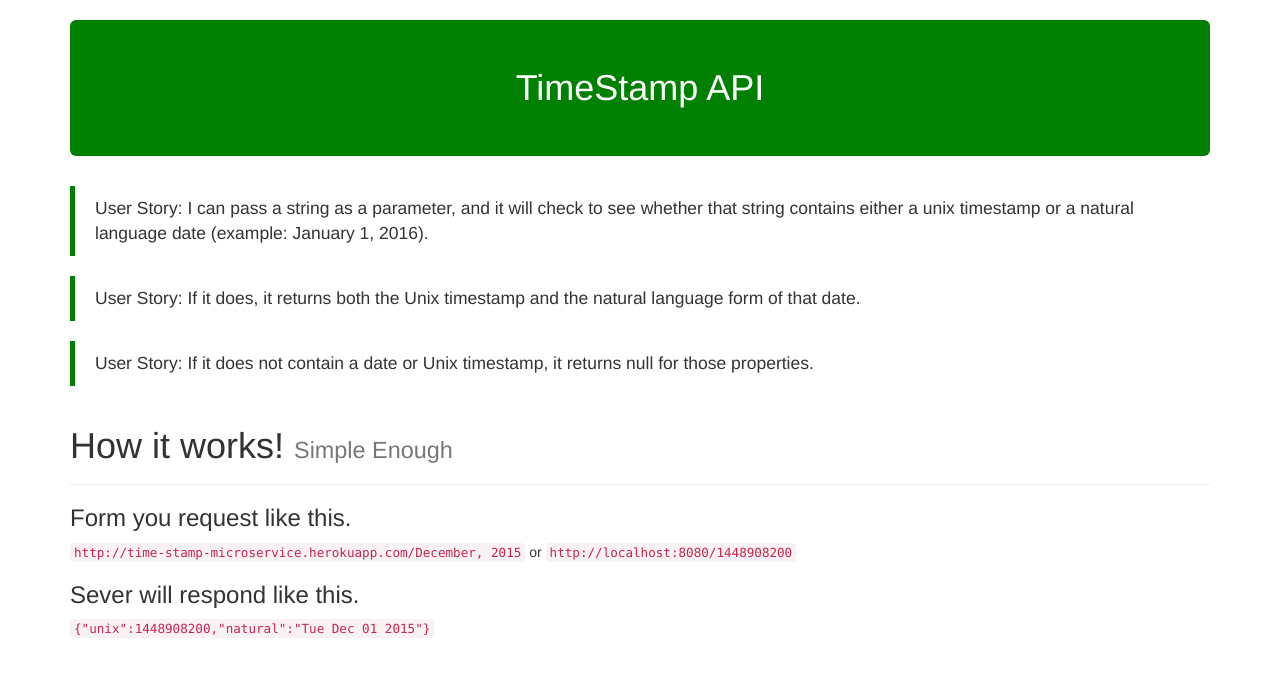
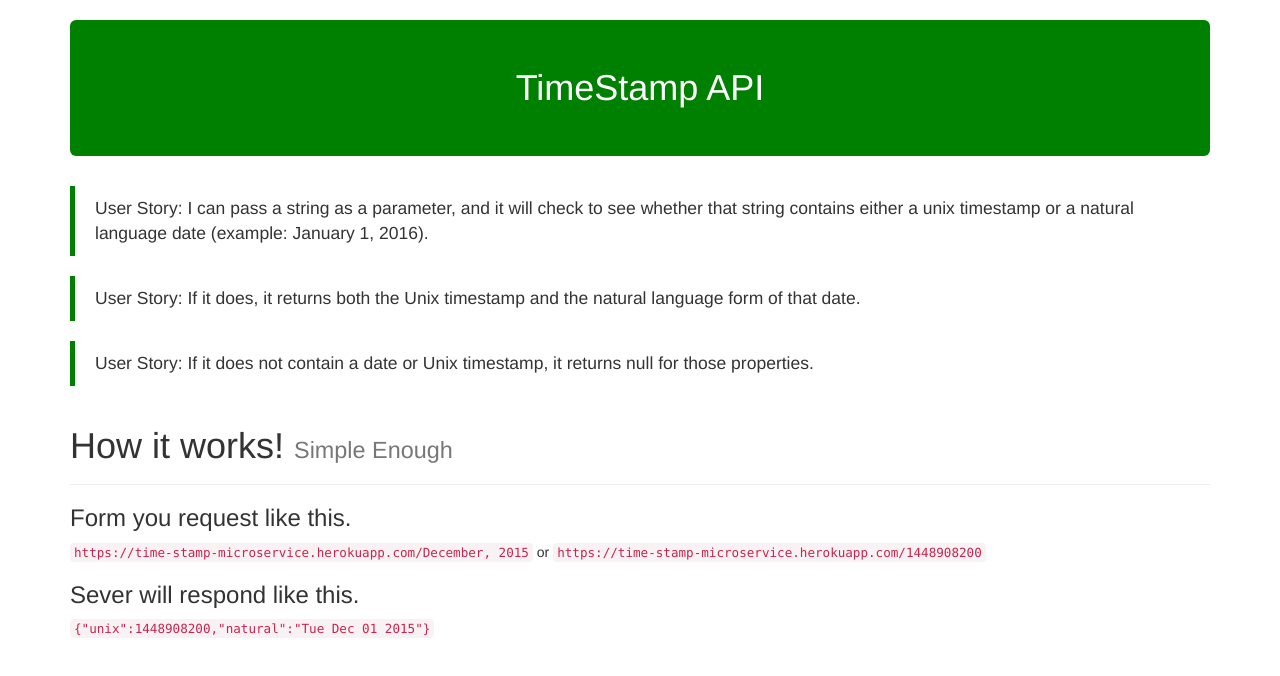
Before and after one commit to ishancoder/time-stamp-mircoservice, a website: page views/index.html in a window 1280 px wide. Drawn offline with nearby package versions, Linux system fonts and the light colour scheme.

Commit message:
Fixed the url in index.html

```diff
--- a/views/index.html
+++ b/views/index.html
@@ -22,7 +22,7 @@
 		</h1>
 	</header>
 	<h3>Form you request like this.</h3>
-	<code>http://time-stamp-microservice.herokuapp.com/December, 2015</code> or <code>http://localhost:8080/1448908200</code>
+	<code>https://time-stamp-microservice.herokuapp.com/December, 2015</code> or <code>https://time-stamp-microservice.herokuapp.com/1448908200</code>
 	<h3>Sever will respond like this.</h3>
 	<code>{"unix":1448908200,"natural":"Tue Dec 01 2015"}</code>
 </body>
```
